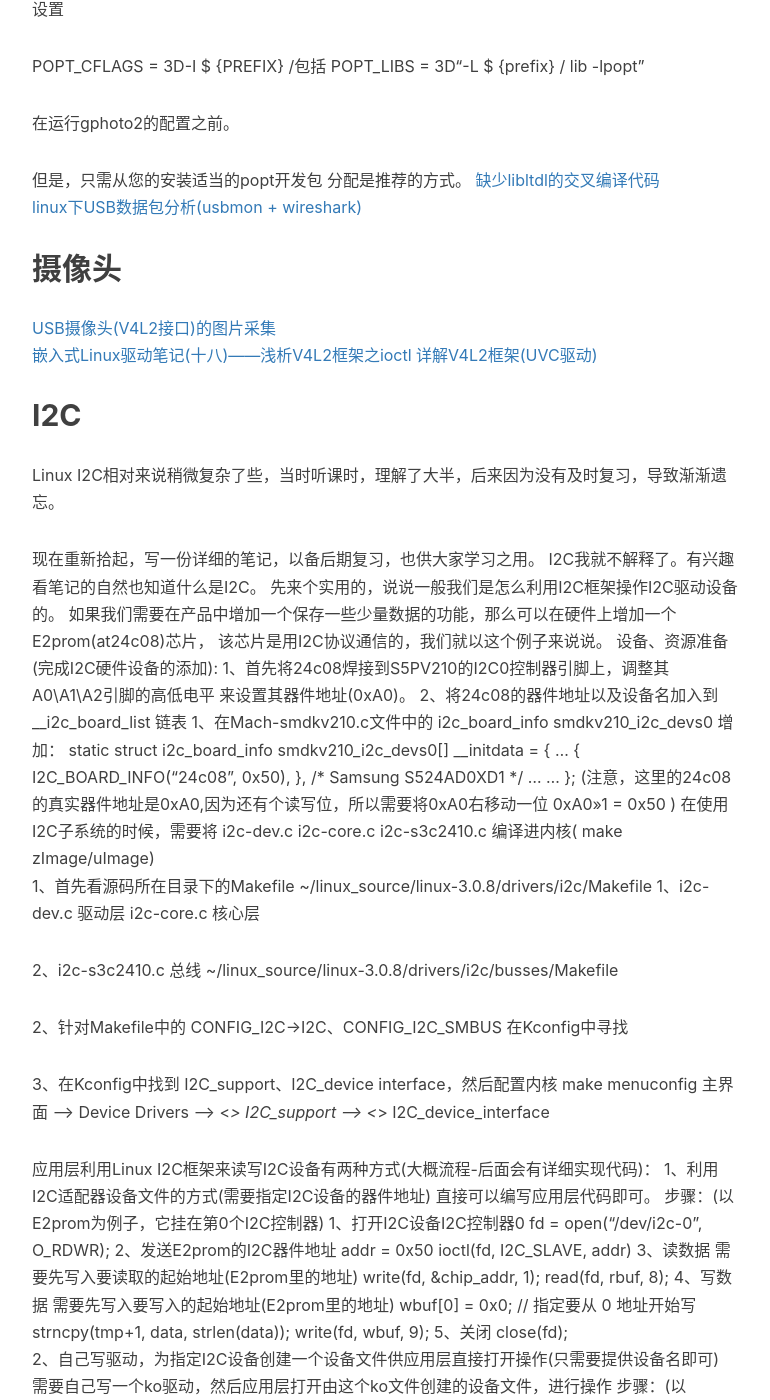
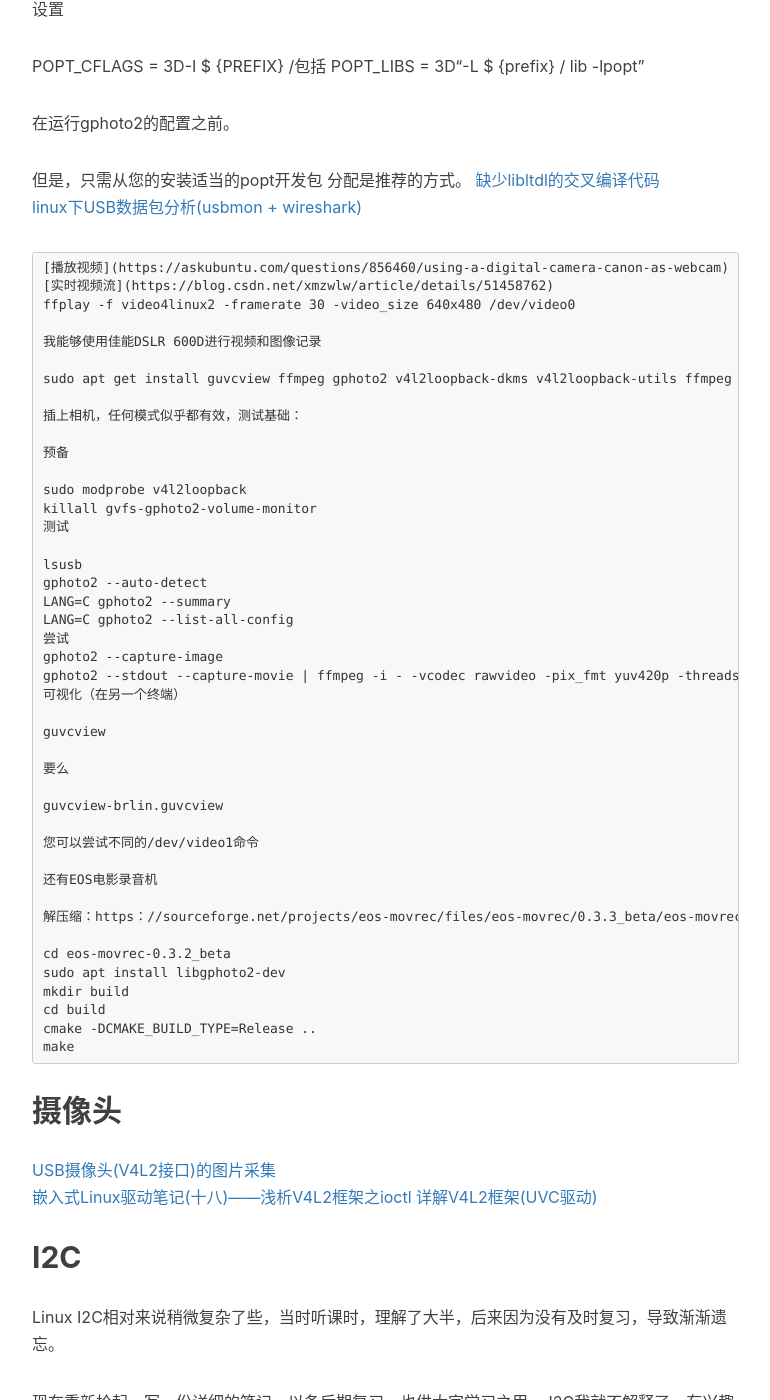
Before and after one commit to gary-robotics/dlward, a Jekyll site: the page built from _posts/2018-07-09-AndroidDriver-2018.markdown, in a window 1280 px wide and 1400 px high, scrolled down 2947 px. Shown: the whole window, without its empty margins (233-1003 px from the left). Built offline with Jekyll 4.4.1, drawn with Linux system fonts in a browser that asks for light colours; nearby versions of some CDN libraries; comment, search, counter and statistics services are not loaded.

Commit message:
Update 2018-07-09-AndroidDriver-2018.markdown

````diff
--- a/_posts/2018-07-09-AndroidDriver-2018.markdown
+++ b/_posts/2018-07-09-AndroidDriver-2018.markdown
@@ -100,6 +100,56 @@ make install
 分配是推荐的方式。
 [缺少libltdl的交叉编译代码](https://forum.archive.openwrt.org/viewtopic.php?id=56184&p=1)
 [linux下USB数据包分析(usbmon + wireshark)](http://www.lnsign.com/2018/03/06/usb-packet-capture-usbmon-wireshark/)
+
+```
+[播放视频](https://askubuntu.com/questions/856460/using-a-digital-camera-canon-as-webcam)
+[实时视频流](https://blog.csdn.net/xmzwlw/article/details/51458762)
+ffplay -f video4linux2 -framerate 30 -video_size 640x480 /dev/video0
+
+我能够使用佳能DSLR 600D进行视频和图像记录
+
+sudo apt get install guvcview ffmpeg gphoto2 v4l2loopback-dkms v4l2loopback-utils ffmpeg
+
+插上相机，任何模式似乎都有效，测试基础：
+
+预备
+
+sudo modprobe v4l2loopback
+killall gvfs-gphoto2-volume-monitor
+测试
+
+lsusb
+gphoto2 --auto-detect
+LANG=C gphoto2 --summary
+LANG=C gphoto2 --list-all-config
+尝试
+gphoto2 --capture-image
+gphoto2 --stdout --capture-movie | ffmpeg -i - -vcodec rawvideo -pix_fmt yuv420p -threads 0 -f v4l2 /dev/video1
+可视化（在另一个终端）
+
+guvcview
+
+要么
+
+guvcview-brlin.guvcview
+
+您可以尝试不同的/dev/video1命令
+
+还有EOS电影录音机
+
+解压缩：https：//sourceforge.net/projects/eos-movrec/files/eos-movrec/0.3.3_beta/eos-movrec-0.3.3_beta.zip/download
+
+cd eos-movrec-0.3.2_beta
+sudo apt install libgphoto2-dev
+mkdir build
+cd build
+cmake -DCMAKE_BUILD_TYPE=Release ..
+make
+```
+
+
+
+
 
 ## 摄像头
 [USB摄像头(V4L2接口)的图片采集](https://www.cnblogs.com/surpassal/archive/2012/12/19/zed_webcam_lab1.html)
````
